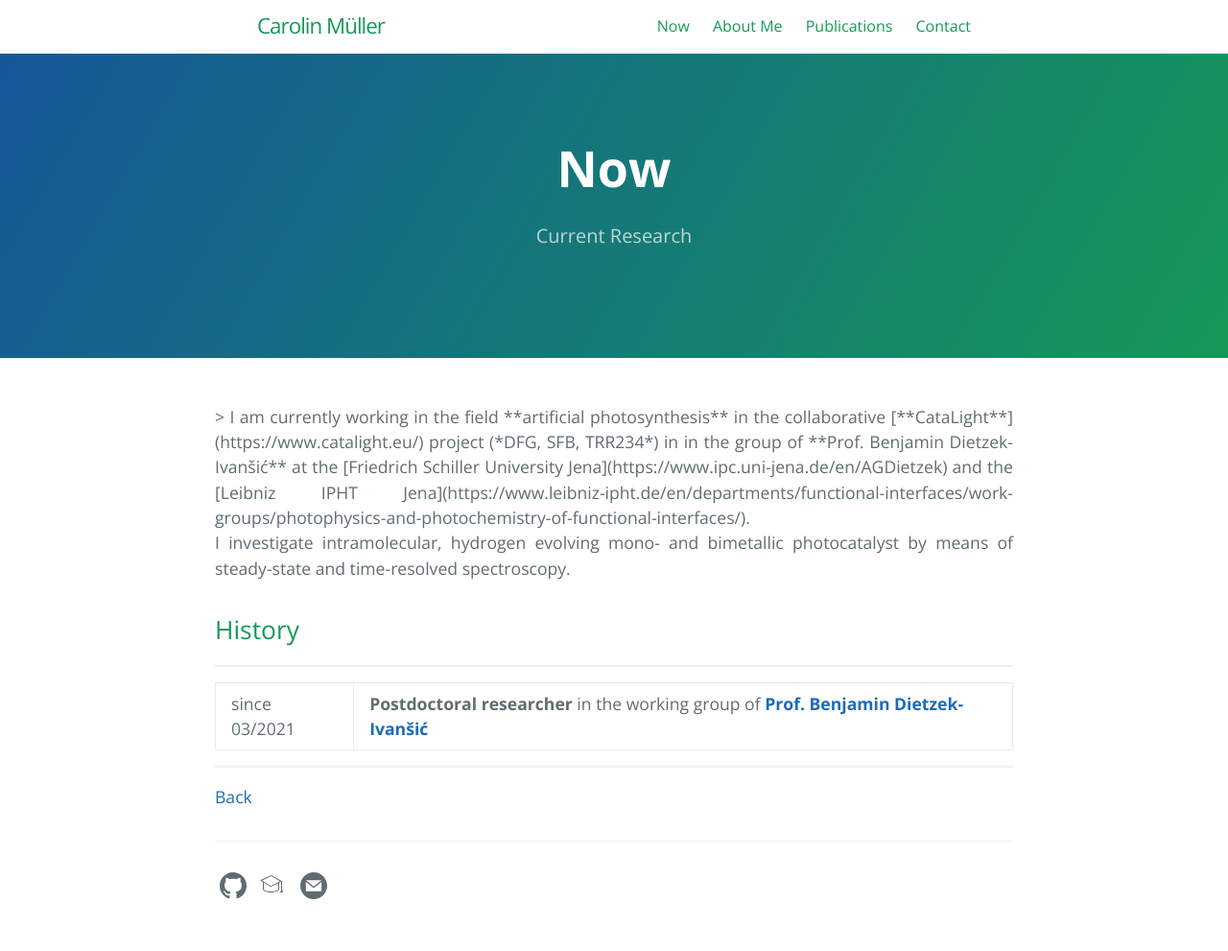
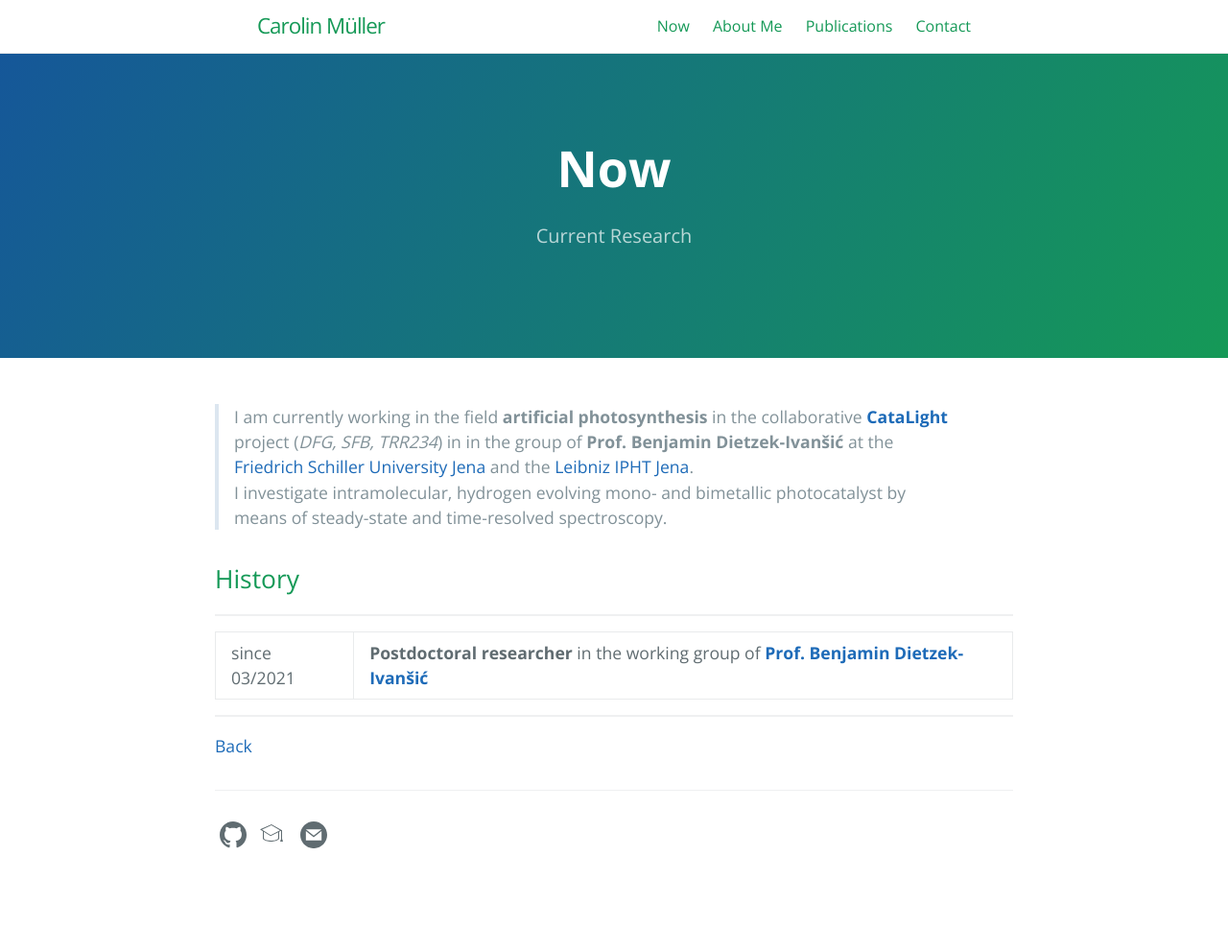
Before and after one commit to carolin-m/carolin-m.github.io, a Jekyll site: the page built from now.md, in a window 1280 px wide. Shown: the whole page at 96% size. Built offline with Jekyll 4.4.1, drawn with Linux system fonts in a browser that asks for light colours; after the commit the page ends 938 px from its top, so only the background shows below that.

Commit message:
Update now.md

```diff
--- a/now.md
+++ b/now.md
@@ -7,11 +7,10 @@ ref: now
 order: 2
 ---
 
-<p style='text-align: justify;'>
+{: style="text-align: justify" }
 
 >  I am currently working in the field **artificial photosynthesis** in the collaborative [**CataLight**](https://www.catalight.eu/) project (*DFG, SFB, TRR234*) in  in the group of **Prof. Benjamin Dietzek-Ivanšić** at the [Friedrich Schiller University Jena](https://www.ipc.uni-jena.de/en/AGDietzek) and the [Leibniz IPHT Jena](https://www.leibniz-ipht.de/en/departments/functional-interfaces/work-groups/photophysics-and-photochemistry-of-functional-interfaces/). <br>  I investigate intramolecular, hydrogen evolving mono- and bimetallic photocatalyst by means of steady-state and time-resolved spectroscopy.
 
-</p>
 
 ## History <br>
 ________________
```
